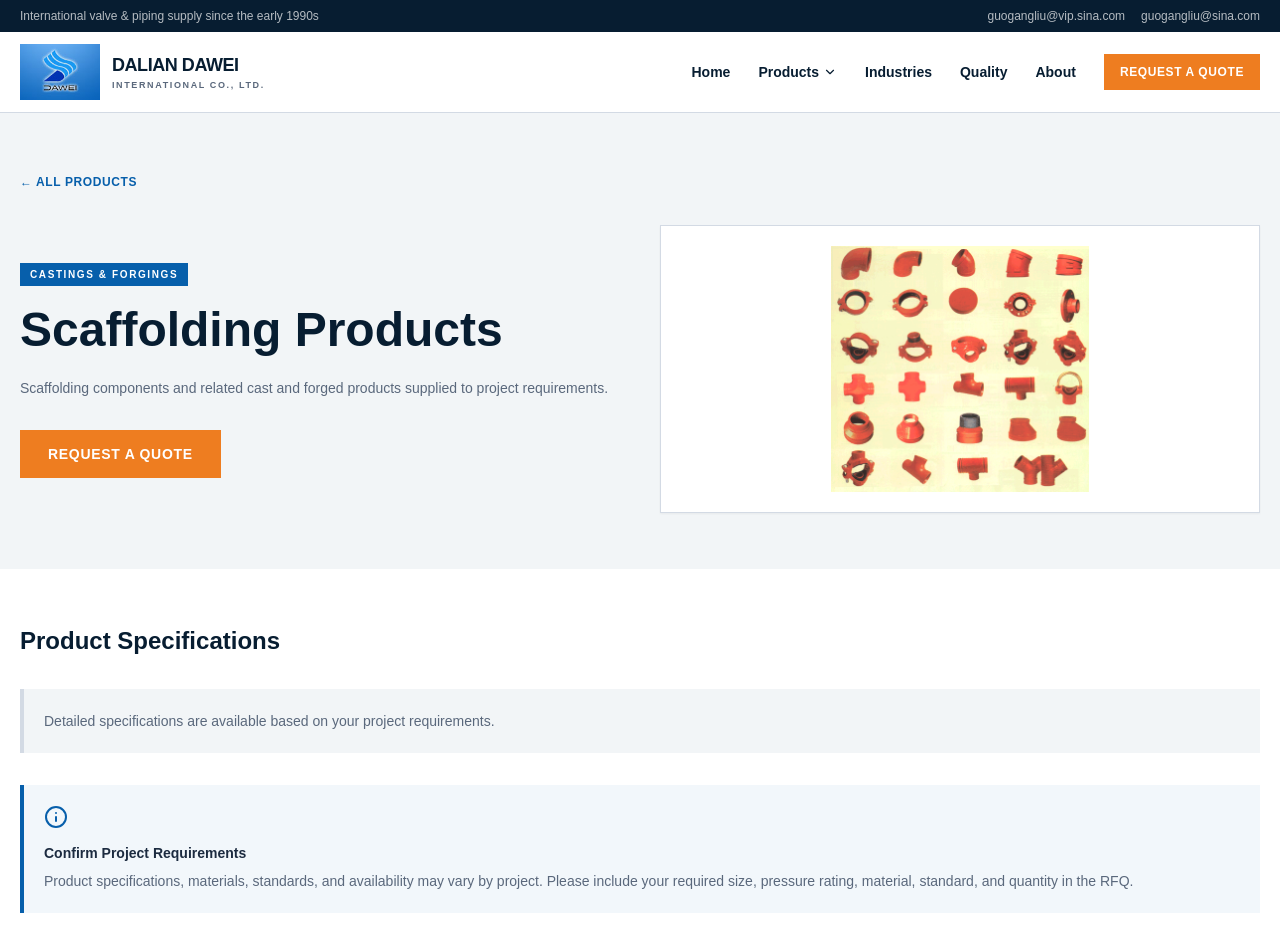
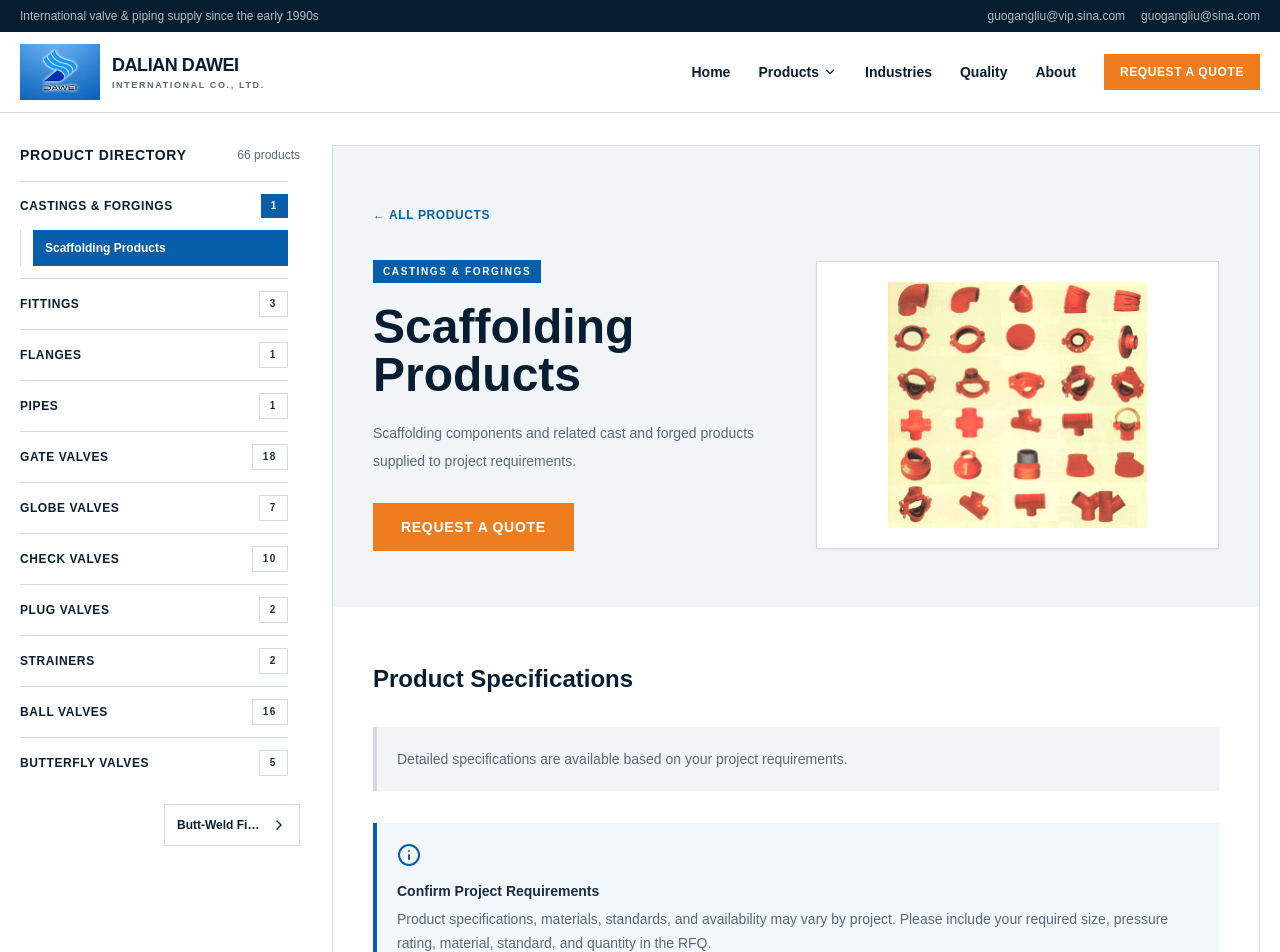
Before and after one commit to unikc/dawei, a Next.js app: page /products/detail/castings-forgings-scaffolding in a window 1280 px wide. Shown: the top 952 px of the page. Built offline with nearby package versions, Linux system fonts and the light colour scheme.

Commit message:
Add product detail navigation

```diff
--- a/app/products/detail/[slug]/page.tsx
+++ b/app/products/detail/[slug]/page.tsx
@@ -10,12 +10,31 @@ import { Alert, AlertDescription, AlertTitle } from "@/components/ui/alert";
 import { Badge } from "@/components/ui/badge";
 import { buttonVariants } from "@/components/ui/button";
 import { Card } from "@/components/ui/card";
+import { ProductDetailNav } from "@/components/ProductDetailNav";
 
 export function generateStaticParams(){return catalog.map((p)=>({slug:p.slug}))}
+
+function productNavigationCategory(product: (typeof catalog)[number]) {
+  if (product.category !== "Valves") return product.category;
+  if (/butterfly/i.test(product.title)) return "Butterfly Valves";
+  if (/gate/i.test(product.title)) return "Gate Valves";
+  if (/check/i.test(product.title)) return "Check Valves";
+  if (/globe/i.test(product.title)) return "Globe Valves";
+  if (/ball/i.test(product.title)) return "Ball Valves";
+  if (/plug/i.test(product.title)) return "Plug Valves";
+  if (/strainer/i.test(product.title)) return "Strainers";
+  return "Other Valves";
+}
 
 export default function ProductDetailPage({params}:{params:{slug:string}}){
   const product=catalog.find((p)=>p.slug===params.slug); if(!product)notFound();
   const rows=product.tableRows;
-  return <><section className="bg-muted px-5 py-14"><div className="mx-auto max-w-7xl"><Link href="/products" className="text-xs font-bold uppercase tracking-wider text-primary">← All products</Link><div className="mt-8 grid gap-10 lg:grid-cols-2 lg:items-center"><div><Badge>{product.category}</Badge><h1 className="mt-5 text-4xl font-black text-navy md:text-5xl">{product.title}</h1><p className="mt-5 text-sm leading-7 text-muted-foreground">{product.summary || "Contact Dawei for product specifications and availability."}</p><Link href="/contact" className={buttonVariants({variant:"signal",size:"lg",className:"mt-7"})}>Request a Quote</Link></div><div className="grid grid-cols-2 gap-3">{product.images.slice(0,4).map((src,i)=><Card className={`relative bg-background ${i===0?"col-span-2 h-72":"h-44"}`} key={src}><Image src={src} alt={`${product.title} image ${i+1}`} fill unoptimized className="object-contain p-5"/></Card>)}{!product.images.length&&<Card className="col-span-2 grid h-72 place-items-center text-muted-foreground"><FileText size={48}/></Card>}</div></div></div></section>
-  <section className="px-5 py-14"><div className="mx-auto max-w-7xl"><h2 className="mb-8 text-2xl font-black text-navy">Product Specifications</h2>{rows.length?<ProductSpecifications rows={rows}/>:<Alert variant="neutral"><AlertDescription>Detailed specifications are available based on your project requirements.</AlertDescription></Alert>}<Alert className="mt-8"><Info className="mb-3 text-primary"/><AlertTitle>Confirm Project Requirements</AlertTitle><AlertDescription>Product specifications, materials, standards, and availability may vary by project. Please include your required size, pressure rating, material, standard, and quantity in the RFQ.</AlertDescription></Alert></div></section>{/^valves-butterfly-0[1-3]$/.test(product.slug)&&<DoubleEccentricTechnicalData/>}<CTA/></>;
+  return <><div className="mx-auto grid max-w-[1480px] gap-8 px-5 py-8 lg:grid-cols-[280px_minmax(0,1fr)] lg:items-start">
+    <ProductDetailNav products={catalog.map((item)=>({slug:item.slug,category:productNavigationCategory(item),title:item.title}))} currentSlug={product.slug}/>
+    <main className="min-w-0 overflow-hidden border border-border bg-background">
+      <section className="bg-muted px-5 py-14 md:px-10"><Link href="/products" className="text-xs font-bold uppercase tracking-wider text-primary">← All products</Link><div className="mt-8 grid gap-10 xl:grid-cols-2 xl:items-center"><div><Badge>{product.category}</Badge><h1 className="mt-5 text-4xl font-black text-navy md:text-5xl">{product.title}</h1><p className="mt-5 text-sm leading-7 text-muted-foreground">{product.summary || "Contact Dawei for product specifications and availability."}</p><Link href="/contact" className={buttonVariants({variant:"signal",size:"lg",className:"mt-7"})}>Request a Quote</Link></div><div className="grid grid-cols-2 gap-3">{product.images.slice(0,4).map((src,i)=><Card className={`relative bg-background ${i===0?"col-span-2 h-72":"h-44"}`} key={src}><Image src={src} alt={`${product.title} image ${i+1}`} fill unoptimized className="object-contain p-5"/></Card>)}{!product.images.length&&<Card className="col-span-2 grid h-72 place-items-center text-muted-foreground"><FileText size={48}/></Card>}</div></div></section>
+      <section className="px-5 py-14 md:px-10"><h2 className="mb-8 text-2xl font-black text-navy">Product Specifications</h2>{rows.length?<ProductSpecifications rows={rows}/>:<Alert variant="neutral"><AlertDescription>Detailed specifications are available based on your project requirements.</AlertDescription></Alert>}<Alert className="mt-8"><Info className="mb-3 text-primary"/><AlertTitle>Confirm Project Requirements</AlertTitle><AlertDescription>Product specifications, materials, standards, and availability may vary by project. Please include your required size, pressure rating, material, standard, and quantity in the RFQ.</AlertDescription></Alert></section>
+      {/^valves-butterfly-0[1-3]$/.test(product.slug)&&<DoubleEccentricTechnicalData/>}
+    </main>
+  </div><CTA/></>;
 }
--- /dev/null
+++ b/components/ProductDetailNav.tsx
@@ -0,0 +1,56 @@
+"use client";
+
+import Link from "next/link";
+import { ChevronLeft, ChevronRight, List } from "lucide-react";
+import { Badge } from "@/components/ui/badge";
+
+type ProductNavItem = {
+  slug: string;
+  category: string;
+  title: string;
+};
+
+export function ProductDetailNav({ products, currentSlug }: { products: ProductNavItem[]; currentSlug: string }) {
+  const currentIndex = products.findIndex((product) => product.slug === currentSlug);
+  const current = products[currentIndex];
+  const previous = currentIndex > 0 ? products[currentIndex - 1] : null;
+  const next = currentIndex < products.length - 1 ? products[currentIndex + 1] : null;
+  const groups = products.reduce<Record<string, ProductNavItem[]>>((result, product) => {
+    (result[product.category] ??= []).push(product);
+    return result;
+  }, {});
+
+  const navigation = <div className="divide-y divide-border border-t border-border">
+    {Object.entries(groups).map(([category, items]) => {
+      const activeCategory = items.some((item) => item.slug === currentSlug);
+      return <details className="group" key={category} open={activeCategory}>
+        <summary className="flex cursor-pointer list-none items-center justify-between gap-3 py-3 text-xs font-black uppercase tracking-wider text-navy">
+          <span>{category}</span>
+          <Badge variant={activeCategory ? "primary" : "outline"}>{items.length}</Badge>
+        </summary>
+        <div className="mb-3 grid gap-1 border-l border-border pl-3">
+          {items.map((item) => <Link
+            className={`px-3 py-2 text-xs leading-5 ${item.slug === currentSlug ? "bg-primary font-bold text-primary-foreground" : "text-muted-foreground hover:bg-muted hover:text-navy"}`}
+            href={`/products/detail/${item.slug}`}
+            key={item.slug}
+          >{item.title}</Link>)}
+        </div>
+      </details>;
+    })}
+  </div>;
+
+  return <aside>
+    <div className="hidden lg:sticky lg:top-28 lg:block">
+      <div className="mb-4 flex items-center justify-between"><h2 className="text-sm font-black uppercase tracking-wider text-navy">Product Directory</h2><span className="text-xs text-muted-foreground">{products.length} products</span></div>
+      <div className="max-h-[calc(100vh-12rem)] overflow-y-auto pr-3">{navigation}</div>
+    </div>
+    <details className="border border-border bg-background lg:hidden">
+      <summary className="flex cursor-pointer list-none items-center justify-between gap-3 p-4 font-bold text-navy"><span className="flex items-center gap-2"><List size={18} className="text-primary"/> Browse Products</span><Badge>{current?.category}</Badge></summary>
+      <div className="max-h-[60vh] overflow-y-auto px-4 pb-4">{navigation}</div>
+    </details>
+    <div className="mt-4 grid grid-cols-2 gap-2">
+      {previous ? <Link className="flex min-w-0 items-center gap-2 border border-border p-3 text-xs font-bold text-navy hover:border-primary hover:text-primary" href={`/products/detail/${previous.slug}`}><ChevronLeft size={16} className="shrink-0"/><span className="truncate">{previous.title}</span></Link> : <span/>}
+      {next ? <Link className="flex min-w-0 items-center justify-end gap-2 border border-border p-3 text-right text-xs font-bold text-navy hover:border-primary hover:text-primary" href={`/products/detail/${next.slug}`}><span className="truncate">{next.title}</span><ChevronRight size={16} className="shrink-0"/></Link> : <span/>}
+    </div>
+  </aside>;
+}
```
